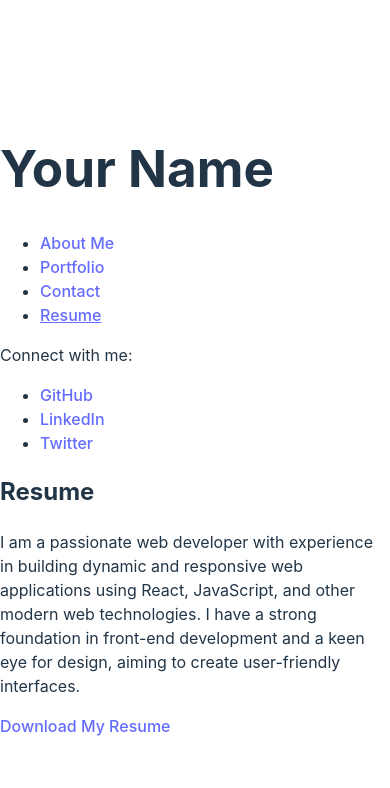
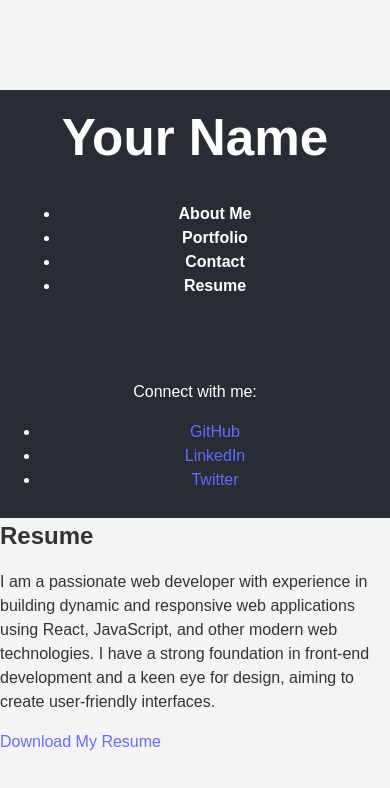
Before and after one commit to LDegraz/LDeGraz-portfolio, a React (Vite) app: page /resume in a window 390 px wide. Shown: the top 788 px of the page. Built offline with nearby package versions, Linux system fonts and the light colour scheme.

Commit message:
fixed errors in the code

```diff
--- a/src/App.css
+++ b/src/App.css
@@ -1,6 +1,46 @@
+/* Global Styles */
+body {
+  font-family: 'Arial', sans-serif;
+  margin: 0;
+  padding: 0;
+  background-color: #f4f4f4; /* Light background for contrast */
+  color: #333; /* Dark text color for readability */
+}
+
+h1, h2, h3 {
+  margin: 0;
+  padding: 0;
+}
+
+/* Header Styles */
+header {
+  background-color: #282c34; /* Dark background for header */
+  padding: 20px;
+  text-align: center;
+  color: white;
+}
+
+nav {
+  margin: 20px 0;
+}
+
+nav a {
+  color: white;
+  text-decoration: none;
+  margin: 0 15px;
+  font-weight: bold;
+}
+
+nav a:hover {
+  text-decoration: underline; /* Underline on hover */
+}
+
+/* Main Content Styles */
+main {
+  padding: 20px;
+}
 
 /* Portfolio Styling */
-
 .portfolio-grid {
   display: grid;
   grid-template-columns: repeat(auto-fill, minmax(200px, 1fr));
@@ -10,6 +50,8 @@
 .portfolio-item {
   position: relative;
   overflow: hidden;
+  border-radius: 8px; /* Rounded corners */
+  box-shadow: 0 4px 8px rgba(0, 0, 0, 0.2); /* Subtle shadow */
 }
 
 .portfolio-image {
@@ -35,3 +77,30 @@
 .portfolio-item:hover .portfolio-link {
   opacity: 1; /* Shows the project name on hover */
 }
+
+/* Footer Styles */
+footer {
+  background-color: #282c34; /* Dark background for footer */
+  color: white;
+  text-align: center;
+  padding: 10px 0;
+  position: relative;
+  bottom: 0;
+  width: 100%;
+}
+
+/* Responsive Styles */
+@media (max-width: 768px) {
+  .portfolio-grid {
+    grid-template-columns: 1fr; /* Single column on smaller screens */
+  }
+
+  nav {
+    display: flex;
+    flex-direction: column; /* Stack nav items vertically */
+  }
+
+  nav a {
+    margin: 10px 0; /* Margin for vertical spacing */
+  }
+}
--- a/src/App.jsx
+++ b/src/App.jsx
@@ -1,22 +1,22 @@
 import React from 'react';
-import { BrowserRouter as Router, Route, Switch } from 'react-router-dom';
+import { BrowserRouter as Router, Route, Routes } from 'react-router-dom';
 import HeaderFooter from './components/HeaderFooter';
 import AboutMe from './components/AboutMe';
 import Portfolio from './components/Portfolio';
 import ContactForm from './components/ContactForm';
 import Resume from './components/Resume';
-import './App.css'; // Import main CSS file
+import './App.css';
 
 const App = () => {
     return (
         <Router>
             <HeaderFooter />
-            <Switch>
-                <Route path="/" exact component={AboutMe} />
-                <Route path="/portfolio" component={Portfolio} />
-                <Route path="/contact" component={ContactForm} />
-                <Route path="/resume" component={Resume} />
-            </Switch>
+            <Routes>
+                <Route path="/" element={<AboutMe />} />
+                <Route path="/portfolio" element={<Portfolio />} />
+                <Route path="/contact" element={<ContactForm />} />
+                <Route path="/resume" element={<Resume />} />
+            </Routes>
         </Router>
     );
 };
--- a/src/components/HeaderFooter.jsx
+++ b/src/components/HeaderFooter.jsx
@@ -1,53 +1,43 @@
 import React from 'react';
-import { Link, useLocation } from 'react-router-dom'; // Import useLocation to get the current path
+import { NavLink } from 'react-router-dom';
 
 const HeaderFooter = () => {
-    const location = useLocation(); // Get the current location
-
     return (
         <div>
-            {/* Header Section */}
             <header>
                 <h1>Your Name</h1>
                 <nav>
                     <ul>
                         <li>
-                            <Link to="/" style={{ textDecoration: location.pathname === '/' ? 'underline' : 'none' }}>
+                            <NavLink to="/" className={({ isActive }) => (isActive ? "active-link" : "")}>
                                 About Me
-                            </Link>
+                            </NavLink>
                         </li>
                         <li>
-                            <Link to="/portfolio" style={{ textDecoration: location.pathname === '/portfolio' ? 'underline' : 'none' }}>
+                            <NavLink to="/portfolio" className={({ isActive }) => (isActive ? "active-link" : "")}>
                                 Portfolio
-                            </Link>
+                            </NavLink>
                         </li>
                         <li>
-                            <Link to="/contact" style={{ textDecoration: location.pathname === '/contact' ? 'underline' : 'none' }}>
+                            <NavLink to="/contact" className={({ isActive }) => (isActive ? "active-link" : "")}>
                                 Contact
-                            </Link>
+                            </NavLink>
                         </li>
                         <li>
-                            <Link to="/resume" style={{ textDecoration: location.pathname === '/resume' ? 'underline' : 'none' }}>
+                            <NavLink to="/resume" className={({ isActive }) => (isActive ? "active-link" : "")}>
                                 Resume
-                            </Link>
+                            </NavLink>
                         </li>
                     </ul>
                 </nav>
             </header>
 
-            {/* Footer Section */}
             <footer>
                 <p>Connect with me:</p>
                 <ul>
-                    <li>
-                        <a href="https://github.com/yourusername" target="_blank" rel="noopener noreferrer">GitHub</a>
-                    </li>
-                    <li>
-                        <a href="https://www.linkedin.com/in/yourusername" target="_blank" rel="noopener noreferrer">LinkedIn</a>
-                    </li>
-                    <li>
-                        <a href="https://twitter.com/yourusername" target="_blank" rel="noopener noreferrer">Twitter</a>
-                    </li>
+                    <li><a href="https://github.com/LDegraz" target="_blank" rel="noopener noreferrer">GitHub</a></li>
+                    <li><a href="https://www.linkedin.com/in/yourusername" target="_blank" rel="noopener noreferrer">LinkedIn</a></li>
+                    <li><a href="https://twitter.com/yourusername" target="_blank" rel="noopener noreferrer">Twitter</a></li>
                 </ul>
             </footer>
         </div>
--- a/src/components/Portfolio.jsx
+++ b/src/components/Portfolio.jsx
@@ -1,30 +1,16 @@
 import React from 'react';
-import '../App.css'; // Import main CSS file
+import '../App.css';
+import readmeImage from '../assets/readme.png';
 
 const projects = [
     {
         title: "README.md Generator",
-        image: require('../assets/readme-generator.png'),
+        image: readmeImage,
         github: "https://github.com/LDegraz/README-generator.git",
     },
     {
         title: "Placeholder Project",
-        image: require('../assets/readme-generator.png'),
-        github: "https://github.com/LDegraz/README-generator.git",
-    },
-    {
-        title: "Placeholder Project",
-        image: require('../assets/readme-generator.png'),
-        github: "https://github.com/LDegraz/README-generator.git",
-    },
-    {
-        title: "Placeholder Project",
-        image: require('../assets/readme-generator.png'),
-        github: "https://github.com/LDegraz/README-generator.git",
-    },
-    {
-        title: "Placeholder Project",
-        image: require('../assets/readme-generator.png'),
+        image: readmeImage,
         github: "https://github.com/LDegraz/README-generator.git",
     },
 ];
@@ -36,17 +22,8 @@ const Portfolio = () => {
             <div className="portfolio-grid">
                 {projects.map((project, index) => (
                     <div className="portfolio-item" key={index}>
-            <img
-              src={project.image}
-              alt={project.title}
-              className="portfolio-image"
-            />
-            <a
-              href={project.github}
-              target="_blank"
-              rel="noopener noreferrer"
-              className="portfolio-link"
-            >
+                        <img src={project.image} alt={project.title} className="portfolio-image" />
+                        <a href={project.github} target="_blank" rel="noopener noreferrer" className="portfolio-link">
                             {project.title}
                         </a>
                     </div>
```
Lines whose indentation alone changed are shown as unchanged.
